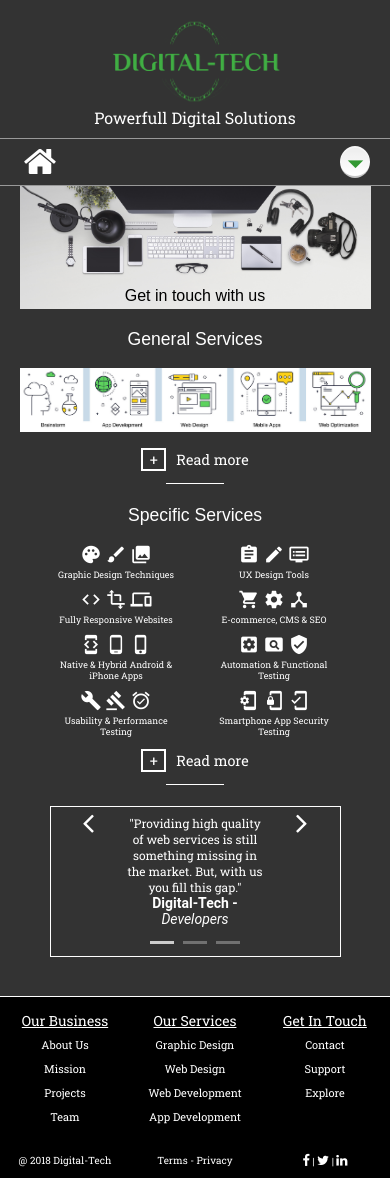
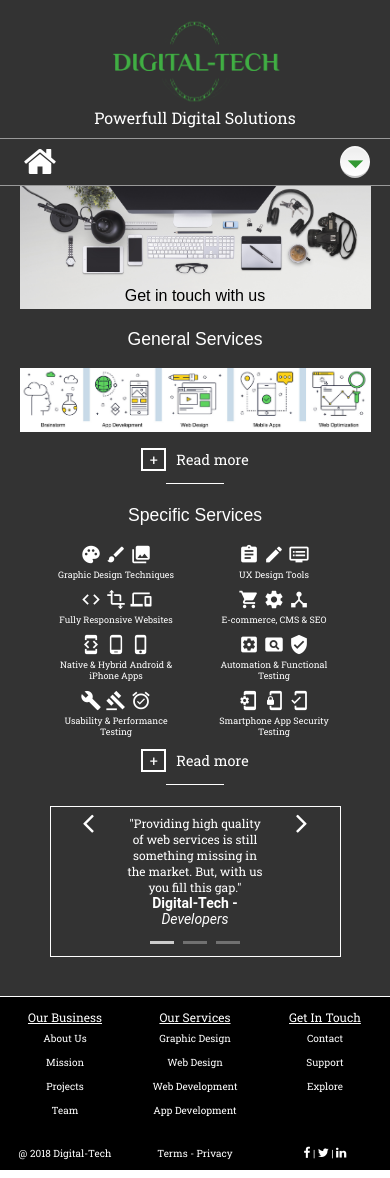
Before and after one commit to HeshamEltobgy/React-Project, a React (Create React App) app: page / in a window 390 px wide. Built offline with nearby package versions, Linux system fonts and the light colour scheme.

Commit message:
project part 2.2

```diff
--- a/package.json
+++ b/package.json
@@ -22,7 +22,7 @@
   },
   "scripts": {
     "predeploy": "npm run build",
-    "deploy": "gh-pages -b master -d build",
+    "deploy": "gh-pages -d build",
     "start": "react-scripts start",
     "build": "react-scripts build",
     "test": "react-scripts test --env=jsdom",
--- a/public/main.css
+++ b/public/main.css
@@ -307,13 +307,13 @@ div#content-part-two, div.carousel-container {
     margin-top: 21px;
 }
 #row_grids2 p {
-  font-size: 14px;
+  font-size: 12px;
   text-decoration: underline;
 
 
 }
 #row_grids2 li a {
-   font-size: 11px;
+   font-size: 10px;
    text-decoration: none;
     color: #fff;
     cursor: pointer;
@@ -329,7 +329,7 @@ div#content-part-two, div.carousel-container {
    font-size: 10px;
  }
 #row_grids3 i {
-  font-size: 13px;
+  font-size: 12px;
 }
 #row_grids2 a:hover, #row_grids3 a:hover {
 color: #baf7bb;
```
